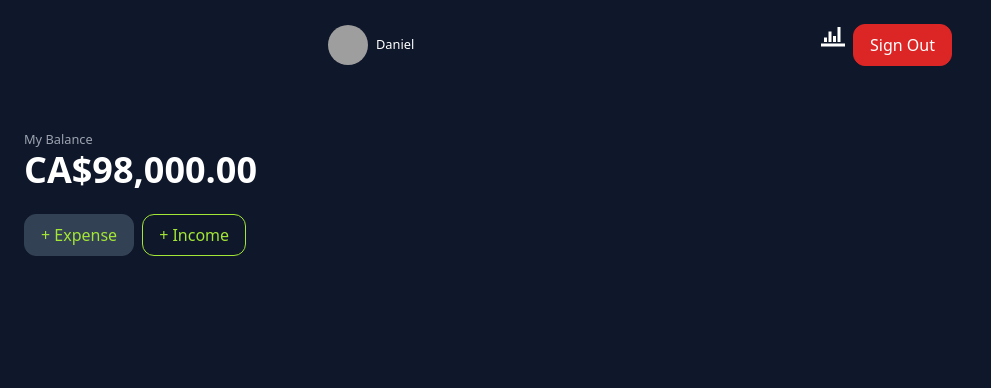
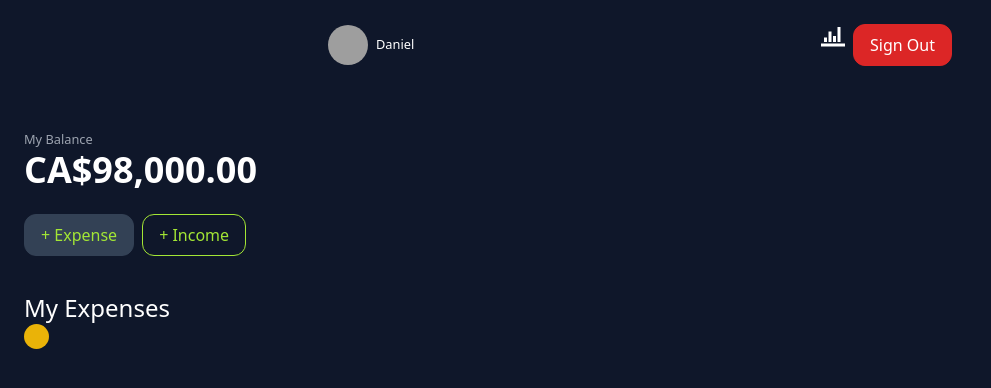
Before and after one commit to danielAwale/finance-tracker, a Next.js app in the folder my-app/: page / in a window 1280 px wide. Shown: the top 388 px of the page, without its empty margins (0-991 px from the left). Built offline with nearby package versions, Linux system fonts and the light colour scheme; grey boxes are pictures that could not be loaded.

Commit message:
start work on the expenses layout/section

```diff
--- a/my-app/app/page.js
+++ b/my-app/app/page.js
@@ -7,11 +7,20 @@ export default function Home() {
         <small className="text-gray-400 text-md">My Balance</small>
         <h2 className="text-4xl font-bold">{currencyFormatter(98000)}</h2>
       </section>
-
       <section className="flex items-center gap-2 py-3">
         <button className="btn btn-primary">+ Expense</button>
         <button className="btn btn-primary-outline">+ Income</button>
       </section>
+
+      {/* Expenses */}
+      <section className="py-6">
+        <h3 className="text-2xl">My Expenses</h3>
+        <div>
+          <div>
+            <div className="w-[25px] h-[25px] rounded-full bg-yellow-500" />
+          </div>
+        </div>
+      </section>
     </main>
   );
 }
```
